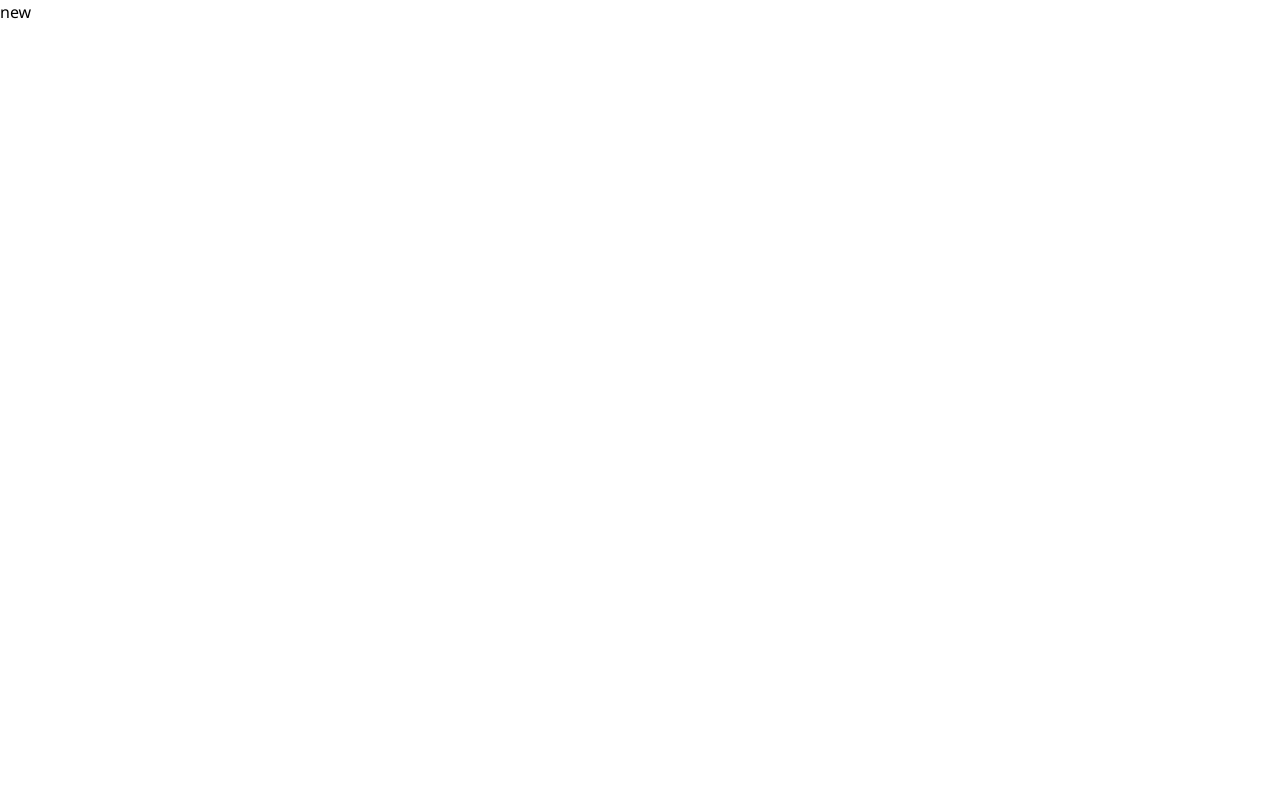
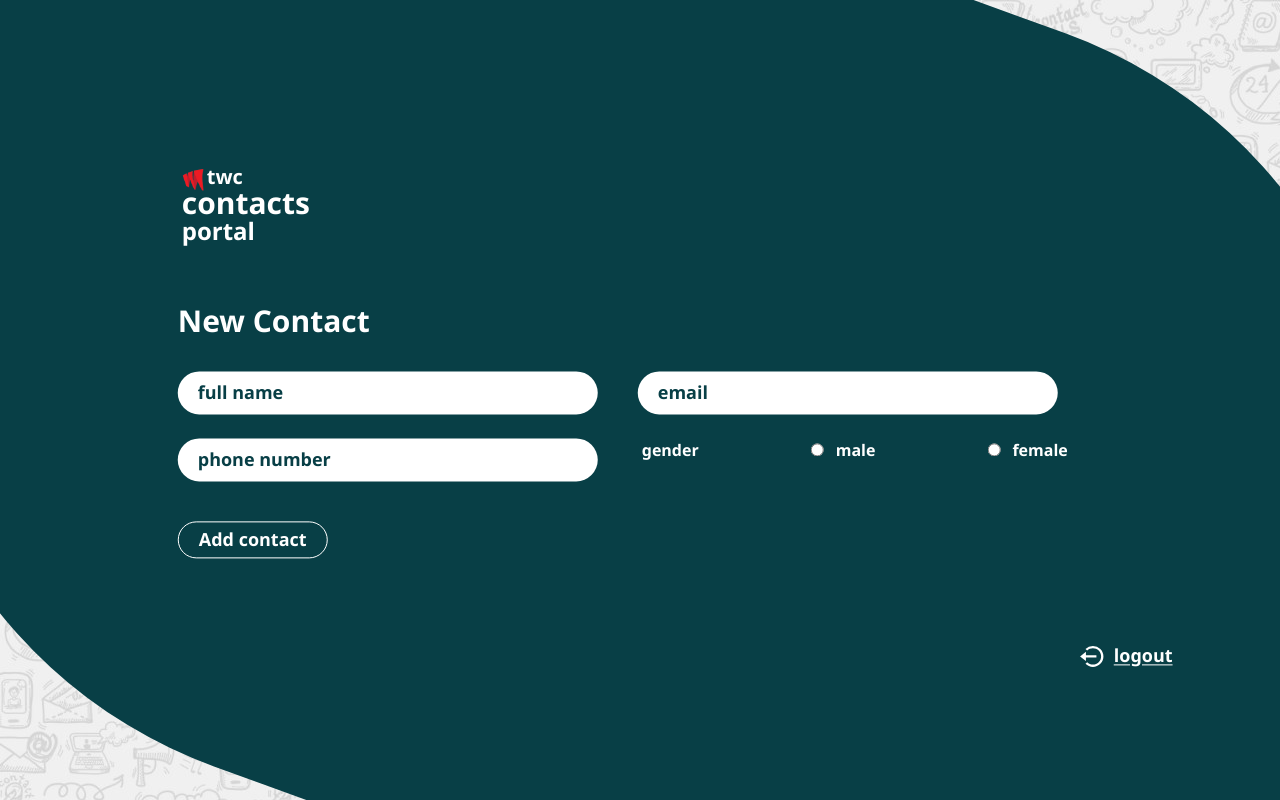
Before and after one commit to viraj458/twc_web_next, a Next.js app: page /contacts/new in a window 1280 px wide. Built offline with nearby package versions, Linux system fonts and the light colour scheme.

Commit message:
feat: add add new contact page

```diff
--- a/app/contacts/new/page.jsx
+++ b/app/contacts/new/page.jsx
@@ -1,5 +1,80 @@
-import React from 'react';
+import { BiLogOutCircle } from 'react-icons/bi';
+import LogoWhite from '../../components/LogoWhite';
 
-export default function NewContact() {
-  return <div>new</div>;
+export default function Contacts() {
+  return (
+    <div className="image w-screen h-screen flex items-center justify-center fixed">
+      <div className="absolute w-[1530px] h-[980px] bg-[#083F46] rounded-full rotate-[20deg]">
+        <div className="justify-center ml-[300px] mt-[200px] rotate-[-20deg]">
+          <LogoWhite />
+          <div className="mt-14">
+            <div>
+              <p className="font-bold text-3xl text-white mb-8">New Contact</p>
+            </div>
+            <div>
+              <form>
+                <div>
+                  <input
+                    className="w-[420px]  rounded-full mb-6 px-5 py-2 text-[18px] text-[#ff2f2f] placeholder-[#083f46] font-semibold"
+                    type="text"
+                    placeholder="full name"
+                  />
+                  <input
+                    className="w-[420px] ml-10 rounded-full mb-6 px-5 py-2 text-[18px] text-[#ff2f2f] placeholder-[#083f46] font-semibold"
+                    type="text"
+                    placeholder="email"
+                  />
+                </div>
+
+                <div className="flex">
+                  <input
+                    className="w-[420px] rounded-full mb-6 px-5 py-2 text-[18px] text-[#ff2f2f] placeholder-[#083f46] font-semibold"
+                    type="text"
+                    placeholder="phone number"
+                  />
+                  <div>
+                    <label
+                      className="font-semibold text-white ml-11"
+                      htmlFor="gender"
+                    >
+                      gender
+                      <input
+                        className="ml-28 mr-3"
+                        type="radio"
+                        name="gender"
+                        value="Male"
+                      />
+                      male
+                      <input
+                        className="ml-28 mr-3"
+                        type="radio"
+                        name="gender"
+                        value="Female"
+                      />
+                      female
+                    </label>
+                  </div>
+                </div>
+                <button
+                  type="button"
+                  className="mt-4 border-[1px] rounded-full px-5 py-1 text-[18px] border-white font-semibold text-white"
+                >
+                  Add contact
+                </button>
+              </form>
+            </div>
+          </div>
+          <div>
+            <button
+              type="button"
+              className="flex ml-[900px] mt-20 py-1 text-[18px] text-white font-bold underline underline-offset-2"
+            >
+              <BiLogOutCircle className="w-7 h-7 mr-2" />
+              logout
+            </button>
+          </div>
+        </div>
+      </div>
+    </div>
+  );
 }
--- a/app/contacts/page.tsx
+++ b/app/contacts/page.tsx
@@ -1,5 +1,3 @@
-export default function Contacts(){
-    return(
-        <div>contacts</div>
-    )
+export default function Contacts() {
+  return <div>contacts</div>;
 }
```
